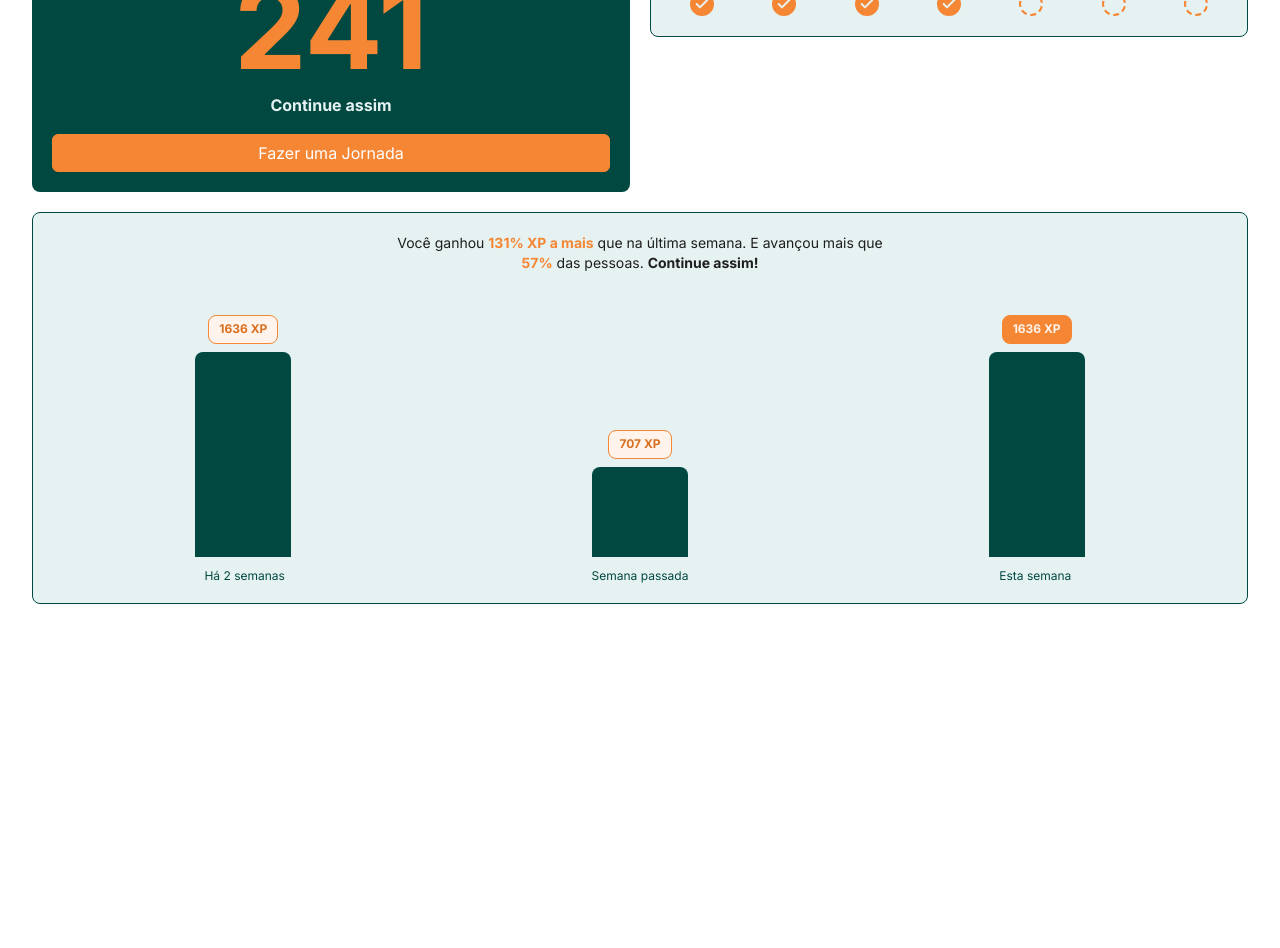
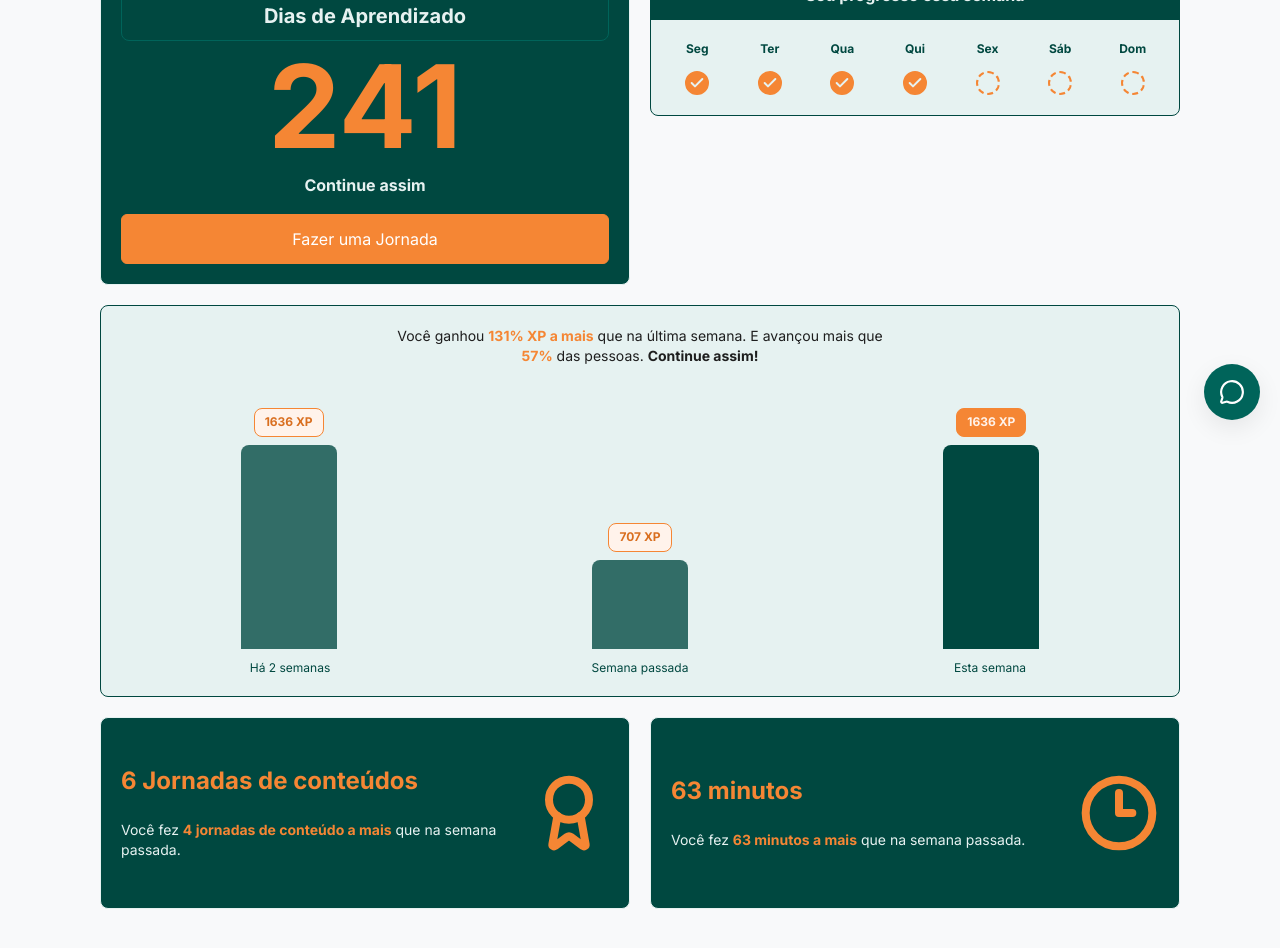
Before and after one commit to Itsfernandesb/InformaSaude, a React (Vite) app in the folder informa-saude/: page /dashboard in a window 1280 px wide. Shown: the part 360-1308 px from the top of the page. Before the commit the page ends 1012 px from the top, so only its background shows below. Built offline with nearby package versions, Linux system fonts and the light colour scheme.

Commit message:
feat: adicionando últimos cards, navegação partindo da página inicial (Home) e efeito de contraste ao dashboard

```diff
--- a/informa-saude/src/components/CardSistema/CardSistema.jsx
+++ b/informa-saude/src/components/CardSistema/CardSistema.jsx
@@ -1,7 +1,7 @@
-import React from 'react';
-import { Link } from 'react-router-dom';
-import { Play } from 'lucide-react';
-import { BotaoSistema } from '../Botao/BotaoSistema';
+import React from "react";
+import { Link } from "react-router-dom";
+import { Play } from "lucide-react";
+import { BotaoSistema } from "../Botao/BotaoSistema";
 
 export function CardSistema({
   isAcao = false,
@@ -20,10 +20,10 @@ export function CardSistema({
   href,
   onClick,
   textoBotao,
-  varianteBotao = 'orange',
+  varianteBotao = "orange",
   iconeBotao: IconeBotao = Play,
-  className = '',
-  children
+  className = "",
+  children,
 }) {
   if (isAcao) {
     const conteudo = (
@@ -42,11 +42,19 @@ export function CardSistema({
     const classesAcao = `is-card is-action-card h-100 w-100 border-0 shadow-sm text-decoration-none ${className}`;
 
     if (to) {
-      return <Link to={to} className={classesAcao}>{conteudo}</Link>;
+      return (
+        <Link to={to} className={classesAcao}>
+          {conteudo}
+        </Link>
+      );
     }
 
     if (href) {
-      return <a href={href} className={classesAcao}>{conteudo}</a>;
+      return (
+        <a href={href} className={classesAcao}>
+          {conteudo}
+        </a>
+      );
     }
 
     return (
@@ -59,7 +67,9 @@ export function CardSistema({
   if (isProgresso) {
     const porcentagem = Math.min(100, Math.max(0, progresso));
     return (
-      <article className={`is-card h-100 d-flex flex-column justify-content-between ${className}`}>
+      <article
+        className={`is-card h-100 d-flex flex-column justify-content-between ${className}`}
+      >
         <div>
           {categoria && <span className="is-eyebrow mb-2">{categoria}</span>}
           <h4 className="fw-bold text-dark fs-5 mb-3">{titulo}</h4>
@@ -77,7 +87,10 @@ export function CardSistema({
             aria-valuemin="0"
             aria-valuemax="100"
           >
-            <div className="progress-bar" style={{ width: `${porcentagem}%` }}></div>
+            <div
+              className="progress-bar"
+              style={{ width: `${porcentagem}%` }}
+            ></div>
           </div>
         </div>
       </article>
@@ -88,14 +101,23 @@ export function CardSistema({
     if (isHero) {
       return (
         <article className={`is-hero-card p-4 p-md-5 shadow-sm ${className}`}>
-          {imagem && <img src={imagem} alt={titulo} className="is-card-bg-img" />}
+          {imagem && (
+            <img src={imagem} alt={titulo} className="is-card-bg-img" />
+          )}
           <div className="is-hero-content col-12 col-lg-8">
-            {subtitulo && <p className="text-white fs-3 mb-0 fw-light">{subtitulo}</p>}
+            {subtitulo && (
+              <p className="text-white fs-3 mb-0 fw-light">{subtitulo}</p>
+            )}
             <h2 className="fw-bold text-white display-4 mb-2">{titulo}</h2>
             {descricao && <p className="text-white fs-6 mb-4">{descricao}</p>}
             {textoBotao && (
-              <BotaoSistema variante={varianteBotao} onClick={onClick} className="fs-5 px-4 py-2">
-                {textoBotao} {IconeBotao && <IconeBotao size={20} fill="currentColor" />}
+              <BotaoSistema
+                variante={varianteBotao}
+                onClick={onClick}
+                className="fs-5 px-4 py-2"
+              >
+                {textoBotao}{" "}
+                {IconeBotao && <IconeBotao size={20} fill="currentColor" />}
               </BotaoSistema>
             )}
           </div>
@@ -104,33 +126,48 @@ export function CardSistema({
     }
 
     return (
-      <article className={`is-jornada-card ${centralizado ? 'text-center p-4 p-md-5' : ''} ${className}`}>
+      <article
+        className={`is-jornada-card ${centralizado ? "text-center p-4 p-md-5" : ""} ${className}`}
+      >
         {imagem && <img src={imagem} alt={titulo} className="is-card-bg-img" />}
-        <div className={`is-jornada-content ${centralizado ? 'w-100 d-flex flex-column align-items-center justify-content-center' : ''}`}>
-          <h3 className={`fw-bold text-white mb-3 ${centralizado ? 'fs-2 text-center' : 'fs-3'}`}>
+        <div
+          className={`is-jornada-content ${centralizado ? "w-100 d-flex flex-column align-items-center justify-content-center" : ""}`}
+        >
+          <h3
+            className={`fw-bold text-white mb-3 ${centralizado ? "fs-2 text-center" : "fs-3"}`}
+          >
             {titulo}
           </h3>
           {descricao && <p className="text-white fs-6 mb-4">{descricao}</p>}
-          {textoBotao && (
+          {textoBotao &&
+            (to ? (
+              <Link to={to} className="text-decoration-none">
+                <BotaoSistema
+                  variante={varianteBotao}
+                  larguraTotal={!centralizado}
+                  className={`fs-6 py-2 ${centralizado ? "px-4" : ""}`}
+                >
+                  {textoBotao}
+                  {IconeBotao && <IconeBotao size={18} fill="currentColor" />}
+                </BotaoSistema>
+              </Link>
+            ) : (
               <BotaoSistema
                 variante={varianteBotao}
                 larguraTotal={!centralizado}
                 onClick={onClick}
-              className={`fs-6 py-2 ${centralizado ? 'px-4' : ''}`}
+                className={`fs-6 py-2 ${centralizado ? "px-4" : ""}`}
               >
-              {textoBotao} {IconeBotao && <IconeBotao size={18} fill="currentColor" />}
+                {textoBotao}
+                {IconeBotao && <IconeBotao size={18} fill="currentColor" />}
               </BotaoSistema>
-          )}
+            ))}
         </div>
       </article>
     );
   }
 
-  return (
-    <article className={`is-card ${className}`}>
-      {children}
-    </article>
-  );
+  return <article className={`is-card ${className}`}>{children}</article>;
 }
 
 export default CardSistema;
--- /dev/null
+++ b/informa-saude/src/components/CardStat/CardStat.jsx
@@ -0,0 +1,20 @@
+import { Award, Clock3 } from 'lucide-react';
+import { useJornadas } from '../../context/JorneysContext';
+
+export default function CardStat({ type }) {
+  const estado = useJornadas();
+  const jornadas = type === "jornadas";
+  const Icon = jornadas ? Award : Clock3;
+  const valor = jornadas ? estado.jornadas : estado.minutos;
+
+  return (
+    <article className='dashboard-card stat-card'>
+      <div className='stat-card-copy'>
+        <h2>{valor} {jornadas ? "Jornadas de conteúdos" : "minutos"}</h2>
+        <p>Você fez <strong>{jornadas ? "4 jornadas de conteúdo a mais" : "63 minutos a mais"}</strong> que na semana passada.</p>
+      </div>
+
+      <Icon className='stat-card-icon' strokeWidth={2.4} />
+    </article>
+  );
+}
--- a/informa-saude/src/components/XPChart/XPChart.jsx
+++ b/informa-saude/src/components/XPChart/XPChart.jsx
@@ -17,7 +17,7 @@ export default function XPChart() {
           <div key={legendas[index]} className='xp-column'>
             <span className={`xp-value${index === 2 ? " is-current" : ""}`}>{xp} XP</span>
 
-            <div className={`xp-bar xp-bar--${Math.max(25, Math.min(80, Math.round((xp / max) * 80 / 5) * 5))}`} role="img" aria-label={`${legendas[index]}: ${xp} XP`} />
+            <div className={`xp-bar${index === 2 ? " is-current" : ""} xp-bar--${Math.max(25, Math.min(80, Math.round((xp / max) * 80 / 5) * 5))}`} role="img" aria-label={`${legendas[index]}: ${xp} XP`} />
           </div>
         ))}
       </div>
--- a/informa-saude/src/components/index.js
+++ b/informa-saude/src/components/index.js
@@ -21,3 +21,7 @@ export { ModalConfirmacao } from './ModalSistema/ModalConfirmacao';
 export { ModalAlterarSenha } from './ModalSistema/ModalAlterarSenha';
 export { AccordionItem } from './Accordion/AccordionItem';
 export { ScrollToTop } from './ScrollToTop/ScrollToTop';
+export { default as CardDiasAprendidos } from './CardDiasAprendidos/CardDiasAprendidos';
+export { default as CardProgressoSemanal } from './CardProgressoSemanal/CardProgressoSemanal';
+export { default as XPChart } from './XPChart/XPChart';
+export { default as CardStat } from './CardStat/CardStat';
--- a/informa-saude/src/pages/Dashboard/Dashboard.jsx
+++ b/informa-saude/src/pages/Dashboard/Dashboard.jsx
@@ -1,27 +1,41 @@
 import { useNavigate } from 'react-router-dom';
-import CardDiasAprendidos from '../../components/CardDiasAprendidos/CardDiasAprendidos';
 import { JornadasProvider } from '../../context/JorneysContext';
-import CardProgressoSemanal from '../../components/CardProgressoSemanal/CardProgressoSemanal';
-import XPChart from '../../components/XPChart/XPChart';
+import {
+  SystemNavbar,
+  CardDiasAprendidos,
+  CardProgressoSemanal,
+  XPChart,
+  CardStat,
+  ChatAssistant,
+  FooterSistemaMobile
+} from '../../components';
 
 export default function Dashboard() {
   const navigate = useNavigate();
 
   return (
     <JornadasProvider>
-      <main className='dashboard-page'>
+      <div className='bg-light min-vh-100 pb-5'>
+        <SystemNavbar />
+
+        <main className='is-container py-4 dashboard-page'>
           <header className="dashboard-heading">
             <p className="is-eyebrow">VISÃO GERAL</p>
             <h1>Confira seu Progresso</h1>
             <p>Acompanhe sua evolução, celebre sua constância e continue construindo hábitos mais saudáveis a cada jornada.</p>
           </header>
-
           <section aria-label="Resumo do progresso" className='dashboard-grid'>
             <div className='learning-area'><CardDiasAprendidos /></div>
             <div className='weekly-area'><CardProgressoSemanal/></div>
             <div className="xp-area"><XPChart /></div>
+            <div className="journeys-area"><CardStat type="jornadas" /></div>
+            <div className="minutes-area"><CardStat type="minutos" /></div>
           </section>
         </main>
+
+        <FooterSistemaMobile />
+        <ChatAssistant />
+      </div>
     </JornadasProvider>
   );
 }
--- a/informa-saude/src/pages/Sistema-frontend/Home.jsx
+++ b/informa-saude/src/pages/Sistema-frontend/Home.jsx
@@ -133,6 +133,7 @@ export function HomeSistema() {
             titulo="Acompanhe seu progresso"
             textoBotao="Veja suas estatísticas"
             varianteBotao="outline-white"
+            to="/dashboard"
           />
         </section>
       </main>
--- a/informa-saude/src/styles/accessibility.css
+++ b/informa-saude/src/styles/accessibility.css
@@ -938,3 +938,69 @@ html.alto-contraste .is-btn.disabled {
   opacity: 0.65 !important;
   cursor: not-allowed !important;
 }
+
+html.alto-contraste .dashboard-card,
+html.alto-contraste .learning-card,
+html.alto-contraste .weekly-card,
+html.alto-contraste .xp-card,
+html.alto-contraste .stat-card {
+  background-color: var(--is-contrast-surface) !important;
+  color: var(--is-contrast-text) !important;
+  border-color: var(--is-contrast-accent) !important;
+}
+
+html.alto-contraste .learning-card-label,
+html.alto-contraste .learning-card-message,
+html.alto-contraste .weekly-day-label,
+html.alto-contraste .xp-labels,
+html.alto-contraste .stat-card p {
+  color: var(--is-contrast-text) !important;
+}
+
+html.alto-contraste .learning-card-value,
+html.alto-contraste .stat-card h2,
+html.alto-contraste .stat-card strong {
+  color: var(--is-contrast-accent) !important;
+}
+
+html.alto-contraste .weekly-card-header {
+  background-color: var(--is-contrast-accent) !important;
+  color: var(--is-contrast-on-accent) !important;
+}
+
+html.alto-contraste .learning-card-label {
+  border-color: var(--is-contrast-accent) !important;
+}
+
+html.alto-contraste .weekly-day-status {
+  border-color: var(--is-contrast-accent) !important;
+}
+
+html.alto-contraste .weekly-day-status.is-complete {
+  background-color: var(--is-contrast-accent) !important;
+  border-color: var(--is-contrast-accent) !important;
+  color: var(--is-contrast-on-accent) !important;
+}
+
+html.alto-contraste .xp-value {
+  background-color: var(--is-contrast-surface) !important;
+  border-color: var(--is-contrast-accent) !important;
+  color: var(--is-contrast-text) !important;
+}
+
+html.alto-contraste .xp-value.is-current {
+  background-color: var(--is-contrast-accent) !important;
+  color: var(--is-contrast-on-accent) !important;
+}
+
+html.alto-contraste .xp-bar {
+  background-color: var(--is-contrast-accent) !important;
+}
+
+html.alto-contraste .xp-bar.is-current {
+  background-color: var(--is-contrast-text) !important;
+}
+
+html.alto-contraste .stat-card-icon {
+  color: var(--is-contrast-accent) !important;
+}
--- a/informa-saude/src/styles/components/cards.css
+++ b/informa-saude/src/styles/components/cards.css
@@ -56,7 +56,6 @@
   align-items: center;
   justify-content: center;
   padding: 1.25rem;
-  border: none;
   color: var(--is-green-light);
 }
 
@@ -74,7 +73,7 @@
 .learning-card-value {
   margin-top: 0.5rem;
   color: var(--is-orange);
-  font-size: clamp(6.8rem, 38vw, 9.5rem);
+  font-size: clamp(4rem, 30vw, 6rem);
   line-height: 1;
   font-weight: 900;
 }
@@ -87,6 +86,7 @@
 .learning-card-action {
   width: 100%;
   margin-top: 1rem;
+  padding-block: 0.75rem;
 }
 
 .weekly-card {
@@ -210,7 +210,7 @@
   height: var(--bar-height);
   flex: 0 0 auto;
   border-radius: 0.5rem 0.5rem 0 0;
-  background: var(--is-green-dark);
+  background: #004840c7;
 }
 
 .xp-bar--25 { --bar-height: 25%; }
@@ -226,6 +226,10 @@
 .xp-bar--75 { --bar-height: 75%; }
 .xp-bar--80 { --bar-height: 80%; }
 
+.xp-bar.is-current {
+  background: var(--is-green-dark);
+}
+
 .xp-labels {
   display: grid;
   grid-template-columns: repeat(3, minmax(0, 1fr));
@@ -237,6 +241,45 @@
   line-height: 1.2;
 }
 
+.stat-card {
+  min-height: 12rem;
+  display: grid;
+  grid-template-columns: minmax(0, 1fr) auto;
+  align-items: center;
+  gap: 1rem;
+  padding: 1.25rem;
+}
+
+.stat-card-copy {
+  min-width: 0;
+}
+
+.stat-card h2 {
+  margin: 0;
+  color: var(--is-orange);
+  font-size: 1.5rem;
+  line-height: 1.25;
+  font-weight: 900;
+}
+
+.stat-card p {
+  margin: 1.5rem 0 0;
+  color: var(--is-green-light);
+  font-size: 0.875rem;
+  line-height: 1.4;
+}
+
+.stat-card strong {
+  color: var(--is-orange);
+}
+
+.stat-card-icon {
+  width: 5rem;
+  height: 5rem;
+  flex: 0 0 auto;
+  color: var(--is-orange);
+}
+
 @media (min-width: 768px) {
   .learning-card {
     min-height: 0;
--- a/informa-saude/src/styles/pages.css
+++ b/informa-saude/src/styles/pages.css
@@ -240,10 +240,7 @@
 }
 
 .dashboard-page {
-  width: min(100%, 105rem);
-  min-height: 100vh;
-  margin: 0 auto;
-  padding: 2rem 0.75rem 7rem;
+  margin-bottom: 2rem;
 }
 
 .dashboard-heading {
@@ -252,7 +249,7 @@
 
 .dashboard-heading h1 {
   margin: 0.5rem 0 0;
-  font-size: clamp(2rem, 5vw, 3.5rem);
+  font-size: clamp(1.75rem, 5vw, 3.5rem);
   line-height: 1.05;
   font-weight: 900;
   color: var(--is-orange);
@@ -276,10 +273,6 @@
     max-height: 40px;
   }
 
-  .dashboard-page {
-    padding: 3rem 2rem;
-  }
-
   .dashboard-grid {
     grid-template-columns: repeat(2, minmax(0, 1fr));
   }
```
Lines whose indentation alone changed are shown as unchanged.
